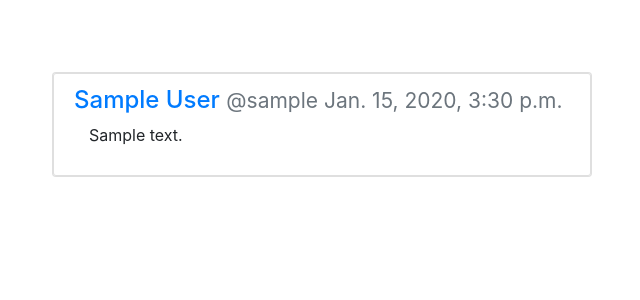
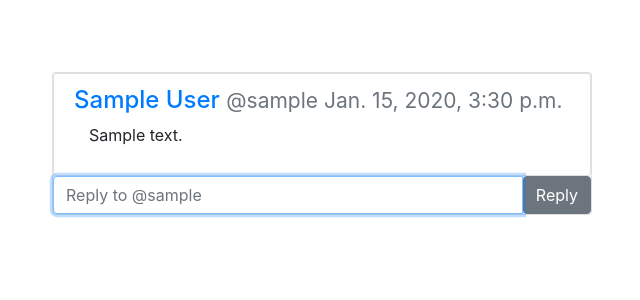
Before and after one commit to guptachetan1997/chirp, a Django app: template chirps/templates/chirps/single_chirp.html in a window 1280 px wide. Shown: the part 46-346 px from the top of the page, without its empty margins (318-958 px from the left). Run offline with Django 3.2, Linux system fonts and the light colour scheme; the template is opened without the code that fills it: values that come from a table or form of the project are taken from there, others are empty; tables that the repository leaves empty hold one stand-in row (values such as "Sample post"); parts of the project's set-up code (start-up, migrations or seed data) failed here and were passed over; some libraries are stand-ins or nearby versions.

Commit message:
Added Reply feature

```diff
--- a/accounts/models.py
+++ b/accounts/models.py
@@ -17,7 +17,7 @@ class UserProfile(models.Model):
     bio = models.CharField(max_length = 160, blank=True)
     location = models.CharField(max_length=50, blank=True)
     dob = models.DateField(default="2016-03-03")
-    follows = models.ManyToManyField('self', related_name='followed_by', symmetrical=False)
+    follows = models.ManyToManyField('self', related_name='followed_by', symmetrical=False, blank=True)
     display_pic = models.ImageField(upload_to=upload_location)
 
     def __str__(self):
--- a/chirps/models.py
+++ b/chirps/models.py
@@ -12,12 +12,26 @@ class chirp(models.Model):
 	content = models.CharField(max_length=140)
 	timestamp = models.DateTimeField(auto_now_add=True)
 	user = models.ForeignKey(User)
-	like = models.ManyToManyField(User, related_name='likes')
+	like = models.ManyToManyField(User, related_name='likes', blank=True)
 	rechirp_status = models.BooleanField(default = False)
 	origin_chirp_user = models.ForeignKey(User, blank = True, null=True, related_name="ori_chirp_by")
+	parent = models.ForeignKey("self", null=True, blank=True)
 
 	def __str__(self):
 		return self.content[:140]
+
+	def children(self):
+		return chirp.objects.filter(parent=self).order_by("-timestamp")
+
+	@property
+	def is_parent(self):
+		if self.parent == None:
+			return True
+		return False
+
+	@property
+	def reply_count(self):
+		return chirp.objects.filter(parent=self).count()
 
 	def html_tags_edit(self):
 		text = self.content
--- a/chirps/templates/chirps/single_chirp.html
+++ b/chirps/templates/chirps/single_chirp.html
@@ -9,6 +9,7 @@
     <div class="col-md-3"></div>
 			<div class="col-md-6">
 				<div class="card">
+					<div class="card-block">
 						<ul class="list-group">
 							<li class="list-group-item">
 								<h4 class="list-group-item-heading"><a href="/accounts/profile/user/{{chirp_data.user.username}}">{{chirp_data.user.first_name}} {{chirp_data.user.last_name}}</a> <small class="text-muted">@{{chirp_data.user.username}} {{chirp_data.timestamp}}</small></h4>
@@ -18,6 +19,32 @@
 							</li>
 						</ul>
 					</div>
+					<form method="POST" action=".">{%csrf_token%}
+						<div class="input-group card-block">
+				      <input type="text" class="form-control" id="id_content" name="content" placeholder="Reply to @{{chirp_data.user.username}}" maxlength="140" autofocus="True">
+				      <span class="input-group-btn">
+			        <button class="btn btn-secondary" type="submit">Reply</button>
+				      </span>
+				    </div>
+						<input type="hidden" name="parent" value="{{chirp_data.id}}">
+						<input type="hidden" name="chirp_user" value="{{request.user.id}}">
+					</form>
+				{% if chirp_data.reply_count %}
+					<div class="card-block">
+				    <h4 class="card-title">Replies</h4>
+						<ul class="list-group">
+							{% for reply in chirp_data.children %}
+							<li class="list-group-item">
+								<h4 class="list-group-item-heading"><a href="/accounts/profile/user/{{reply.user.username}}">{{reply.user.first_name}} {{reply.user.last_name}}</a> <small class="text-muted">@{{reply.user.username}} {{reply.timestamp|timesince}}</small></h4>
+								<div class="container">
+									<p class="list-group-item-text responsive-image" style="word-wrap: break-word;">{{reply.html_tags_edit}}</p>
+								</div>
+							</li>
+							{% endfor %}
+						</ul>
+				  </div>
+				{% endif %}
+			</div>
 		</div>
        <div class="col-md-3"></div>
 	</div>
```
Also changed, not shown: chirps/forms.py (+6 -1 lines), chirps/templates/chirps/feed.html (+7 -2 lines), chirps/views.py (+20 -5 lines), accounts/migrations/0005_auto_20160630_1303.py (added), chirps/migrations/0006_chirp_parent.py (added), chirps/migrations/0007_auto_20160630_1301.py (added). Lines whose indentation alone changed are shown as unchanged.
